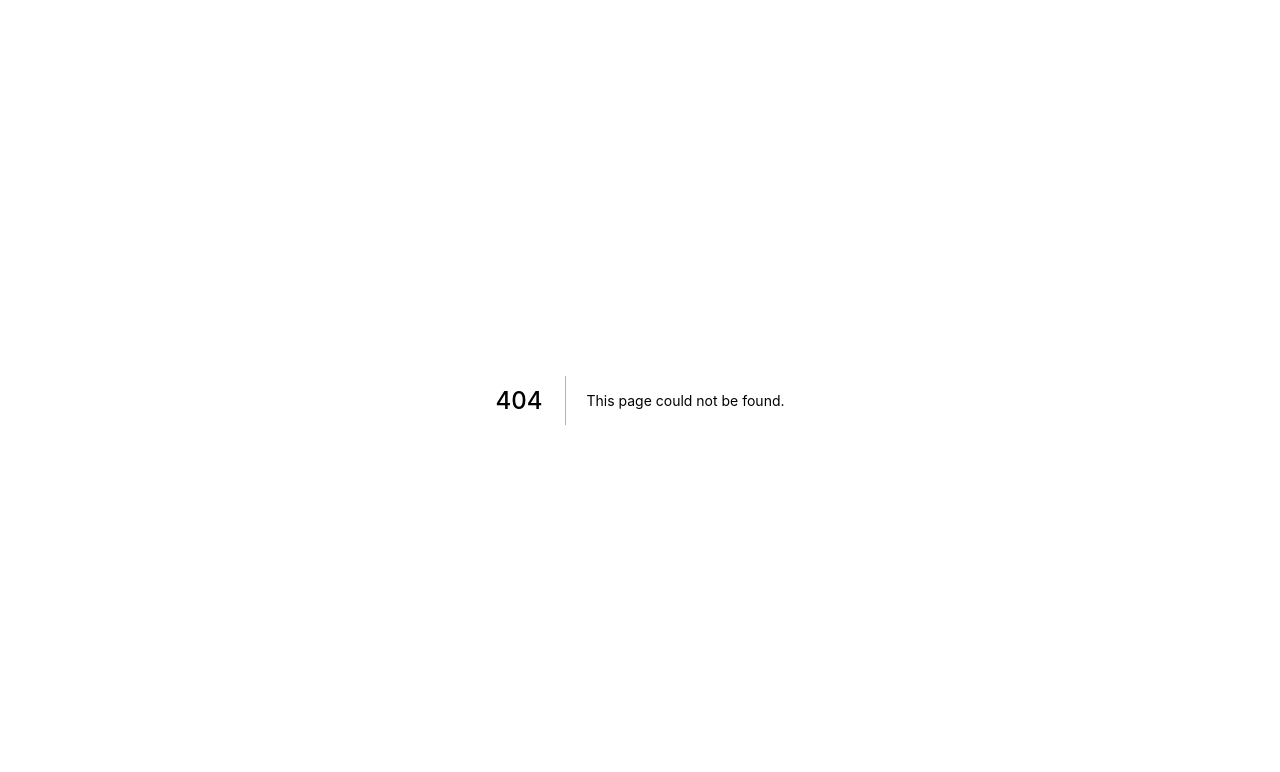
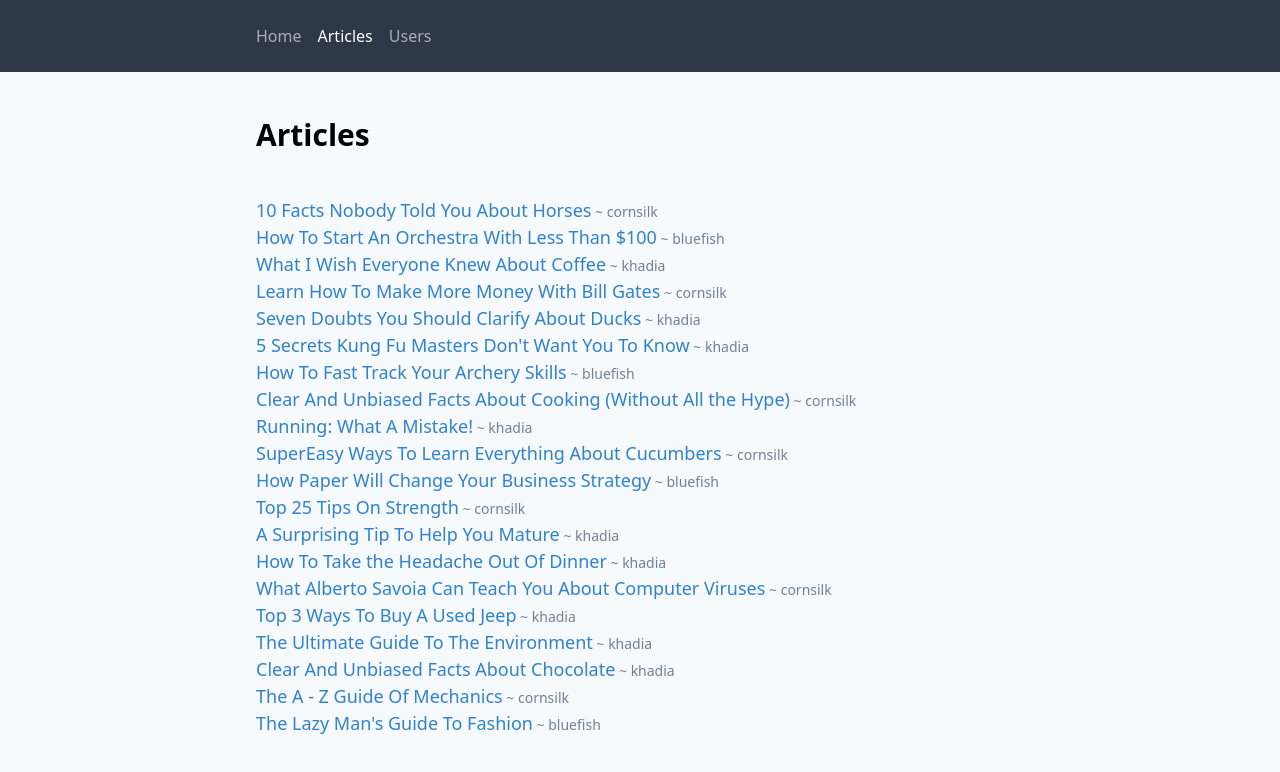
Before and after one commit to francisashley/next-laravel-auth0-prototype, a Next.js app in the folder next/: page /articles in a window 1280 px wide. Before the commit this address had no page. Shown: the top 772 px of the page. Built offline with nearby package versions, Linux system fonts and the light colour scheme; no server answers.

Commit message:
refactor: rename post to article in next project

```diff
--- a/next/components/header.js
+++ b/next/components/header.js
@@ -11,8 +11,8 @@ function Header({ user, loading }) {
             </Link>
           </li>
           <li className="mr-4">
-            <Link href="/posts">
-              <a>Posts</a>
+            <Link href="/articles">
+              <a>Articles</a>
             </Link>
           </li>
           <li className="mr-auto">
--- a/next/pages/posts/create.js
+++ b/next/pages/articles/[id].js
@@ -2,14 +2,18 @@ import React from "react";
 import Layout from "../../components/layout";
 import { useFetchUser } from "../../lib/user";
 
-function Post({ postId }) {
+function Article({ articleId }) {
   const { user, loading } = useFetchUser();
 
   return (
-    <Layout user={user} loading={loading} title={`Create post`}>
+    <Layout user={user} loading={loading} title={articleId}>
       {loading && <p>Loading login info...</p>}
     </Layout>
   );
 }
 
-export default Post;
+Article.getInitialProps = ({ query }) => {
+  return { articleId: query.id };
+};
+
+export default Article;
--- a/next/pages/posts/[id]/delete.js
+++ b/next/pages/articles/[id]/delete.js
@@ -2,18 +2,18 @@ import React from "react";
 import Layout from "../../../components/layout";
 import { useFetchUser } from "../../../lib/user";
 
-function DeletePost({ postId }) {
+function DeleteArticle({ articleId }) {
   const { user, loading } = useFetchUser();
 
   return (
-    <Layout user={user} loading={loading} title={`Delete post: ${postId}`}>
+    <Layout user={user} loading={loading} title={`Delete article: ${articleId}`}>
       {loading && <p>Loading login info...</p>}
     </Layout>
   );
 }
 
-DeletePost.getInitialProps = ({ query }) => {
-  return { postId: query.id };
+DeleteArticle.getInitialProps = ({ query }) => {
+  return { articleId: query.id };
 };
 
-export default Post;
+export default DeleteArticle;
--- a/next/pages/posts/[id]/edit.js
+++ b/next/pages/articles/[id]/edit.js
@@ -2,18 +2,18 @@ import React from "react";
 import Layout from "../../../components/layout";
 import { useFetchUser } from "../../../lib/user";
 
-function EditPost({ postId }) {
+function EditArticle({ articleId }) {
   const { user, loading } = useFetchUser();
 
   return (
-    <Layout user={user} loading={loading} title={`Edit post: ${postId}`}>
+    <Layout user={user} loading={loading} title={`Edit article: ${articleId}`}>
       {loading && <p>Loading login info...</p>}
     </Layout>
   );
 }
 
-EditPost.getInitialProps = ({ query }) => {
-  return { postId: query.id };
+EditArticle.getInitialProps = ({ query }) => {
+  return { articleId: query.id };
 };
 
-export default Post;
+export default EditArticle;
--- a/next/pages/posts/[id].js
+++ b/next/pages/articles/create.js
@@ -2,18 +2,14 @@ import React from "react";
 import Layout from "../../components/layout";
 import { useFetchUser } from "../../lib/user";
 
-function Post({ postId }) {
+function Article({ articleId }) {
   const { user, loading } = useFetchUser();
 
   return (
-    <Layout user={user} loading={loading} title={postId}>
+    <Layout user={user} loading={loading} title={`Create article`}>
       {loading && <p>Loading login info...</p>}
     </Layout>
   );
 }
 
-Post.getInitialProps = ({ query }) => {
-  return { postId: query.id };
-};
-
-export default Post;
+export default Article;
--- a/next/pages/posts/index.js
+++ b/next/pages/articles/index.js
@@ -5,7 +5,7 @@ import Link from "next/link";
 function About() {
   const { user, loading } = useFetchUser();
 
-  const posts = [
+  const articles = [
     {
       title: "10 Facts Nobody Told You About Horses",
       slug: "10-facts-nobody-told-you-about-horses",
@@ -109,17 +109,17 @@ function About() {
   ];
 
   return (
-    <Layout user={user} loading={loading} title="Posts">
+    <Layout user={user} loading={loading} title="Articles">
       <ul>
-        {posts.map(post => (
+        {articles.map(article => (
           <li>
-            <Link href="/posts/[id]" as={`/posts/${post.slug}`}>
-              <a className="text-blue-600 hover:underline text-lg">{post.title}</a>
+            <Link href="/articles/[id]" as={`/articles/${article.slug}`}>
+              <a className="text-blue-600 hover:underline text-lg">{article.title}</a>
             </Link>
             <span className="text-gray-600 text-sm">
               {" ~ "}
-              <Link href="/users/[id]" as={`/users/${post.user}`}>
-                <a className="text-gray-600 hover:underline text-sm font-medium">{post.user}</a>
+              <Link href="/users/[id]" as={`/users/${article.user}`}>
+                <a className="text-gray-600 hover:underline text-sm font-medium">{article.user}</a>
               </Link>
             </span>
           </li>
--- a/next/pages/users/index.js
+++ b/next/pages/users/index.js
@@ -6,9 +6,9 @@ function About() {
   const { user, loading } = useFetchUser();
 
   const users = [
-    { username: "bluefish", totalPosts: 4 },
-    { username: "cornsilk", totalPosts: 7 },
-    { username: "khadia", totalPosts: 9 }
+    { username: "bluefish", totalArticles: 4 },
+    { username: "cornsilk", totalArticles: 7 },
+    { username: "khadia", totalArticles: 9 }
   ];
 
   return (
@@ -19,7 +19,7 @@ function About() {
             <Link href="/users/[id]" as={`/users/${user.username}`}>
               <a className="text-blue-600 hover:underline text-lg">{user.username}</a>
             </Link>
-            <span className="text-gray-600 text-sm">{` (${user.totalPosts} posts)`}</span>
+            <span className="text-gray-600 text-sm">{` (${user.totalArticles} articles)`}</span>
           </li>
         ))}
       </ul>
--- a/next/routes.js
+++ b/next/routes.js
@@ -3,7 +3,7 @@ const routes = require("next-routes");
 module.exports = routes()
   .add("about")
   .add("index")
-  .add("posts")
+  .add("articles")
   .add("profile")
   .add("settings")
   .add("ssr-profile")
```
